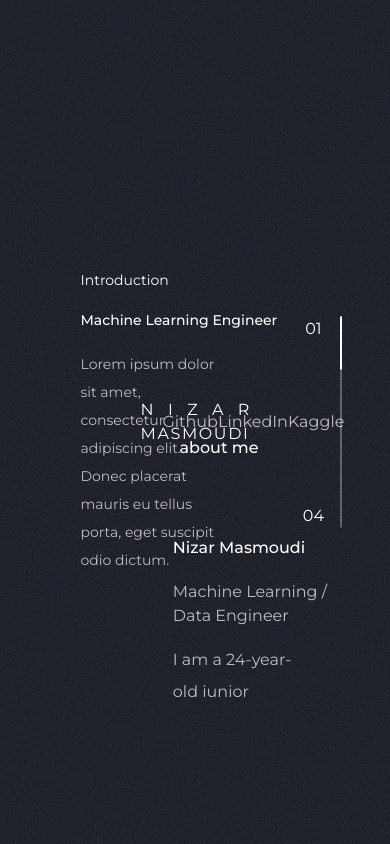
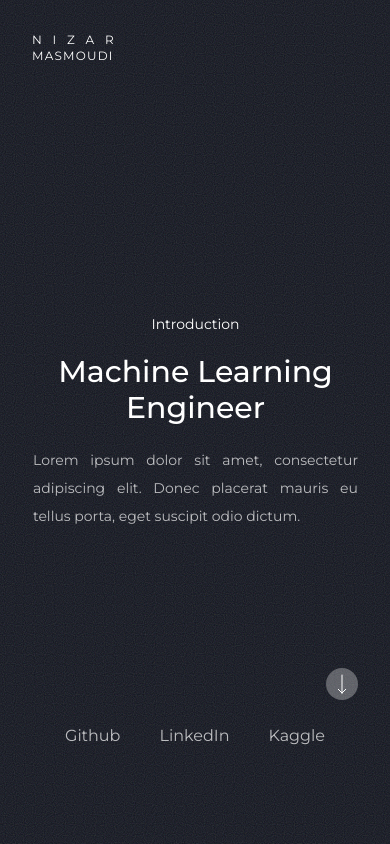
Before and after one commit to nizar-masmoudi/nizar-masmoudi.github.io, a React (Create React App) app: page / in a window 390 px wide. Built offline with nearby package versions, Linux system fonts and the light colour scheme.

Commit message:
Responsiveness (Mobile Pt. 1)

```diff
--- a/src/App.jsx
+++ b/src/App.jsx
@@ -26,7 +26,7 @@ function App() {
       <Links />
       <div
         id='container'
-        className='absolute top-1/2 -translate-y-1/2 md:left-24 lg:left-44 w-5/6 h-[550px] overflow-y-scroll scrollbar-hide snap-y snap-mandatory'
+        className='absolute top-1/2 -translate-y-1/2 left-1/2 -translate-x-1/2 md:translate-x-0 md:left-24 lg:left-44 w-5/6 h-[550px] overflow-y-scroll scrollbar-hide snap-y snap-mandatory'
       >
         <Intro id='intro' />
         <About id='about' />
--- a/src/components/About.jsx
+++ b/src/components/About.jsx
@@ -2,13 +2,13 @@ import React from 'react';
 import { DevicePhoneMobileIcon, EnvelopeIcon, MapPinIcon } from '@heroicons/react/24/outline'
 export default function About({ id }) {
   return (
-    <div id={id} className='w-full h-full flex flex-col justify-center pl-12 snap-center'>
-      <span className='relative w-full h-24 mb-24'>
-        <h1 className='absolute md:bottom-2 lg:bottom-4 left-1/2 -translate-x-1/2 text-center font-medium md:text-4xl lg:text-5xl'>about me</h1>
-        <h1 className='absolute bottom-0 left-1/2 -translate-x-1/2 text-center font-bold md:text-7xl lg:text-8xl text-white/5'>ABOUT ME</h1>
+    <div id={id} className='w-full h-full flex flex-col justify-center md:pl-12 snap-center'>
+      <span className='relative w-full h-24 mb-6 md:mb-24'>
+        <h1 className='absolute bottom-1/2 -translate-y-1/2 md:bottom-2 lg:bottom-4 left-1/2 -translate-x-1/2 text-center font-medium text-3xl md:text-4xl lg:text-5xl'>about me</h1>
+        <h1 className='absolute bottom-0 left-1/2 -translate-x-1/2 text-center font-bold text-7xl md:text-7xl lg:text-8xl text-white/5'>ABOUT ME</h1>
       </span>
-      <span className='flex items-center w-full md:text-sm lg:text-base'>
-        <span className='w-1/3 space-y-4'>
+      <span className='flex flex-col md:flex-row items-center w-full md:text-sm lg:text-base'>
+        <span className='hidden md:block w-1/3 space-y-4'>
           <span className='flex items-center text-white/70 space-x-4'>
             <MapPinIcon className='md:w-5 lg:w-6 stroke-white/70' />
             <p>Tunis, Tunisia</p>
@@ -22,10 +22,10 @@ export default function About({ id }) {
             <p>(+216) 94 526 320</p>
           </span>
         </span>
-        <span className='w-2/3'>
-          <h2 className='font-medium md:text-2xl lg:text-3xl leading-loose'>Nizar Masmoudi</h2>
-          <p className='text-white/70 my-4'>Machine Learning / Data Engineer</p>
-          <p className='text-white/70 leading-loose w-2/3'>
+        <span className='w-full md:w-2/3'>
+          <h2 className='text-base font-medium md:text-2xl lg:text-3xl leading-loose'>Nizar Masmoudi</h2>
+          <p className='text-xs text-white/70 my-4'>Machine Learning / Data Engineer</p>
+          <p className='text-xs text-justify md:text-left text-white/70 leading-loose w-full md:w-2/3'>
             I am a 24-year-old junior computer vision engineer with an enormous
             passion for innovation and novelty. I have built my knowledge through
             raw advanced mathematics and physics for over 2 intensive university
--- a/src/components/Intro.jsx
+++ b/src/components/Intro.jsx
@@ -3,10 +3,10 @@ import React from 'react'
 export default function Intro({ id }) {
 
   return (
-    <div id={id} className='flex flex-col w-full h-full justify-center pl-12 space-y-5 text-sm snap-center '>
-      <p className='md:text-base lg:text-lg'>Introduction</p>
-      <h1 className='md:text-4xl lg:text-5xl font-medium'>Machine Learning Engineer</h1>
-      <p className='md:text-sm lg:text-base text-white/70 w-1/2 leading-loose'>Lorem ipsum dolor sit amet, consectetur adipiscing elit. Donec placerat mauris eu tellus porta, eget suscipit odio dictum.</p>
+    <div id={id} className='flex flex-col w-full h-full justify-center md:pl-12 space-y-5 text-sm snap-center'>
+      <p className='md:text-base lg:text-lg text-center md:text-left'>Introduction</p>
+      <h1 className='text-3xl md:text-4xl lg:text-5xl font-medium text-center md:text-left'>Machine Learning Engineer</h1>
+      <p className='md:text-sm lg:text-base text-white/70 md:w-1/2 leading-loose text-justify md:text-left'>Lorem ipsum dolor sit amet, consectetur adipiscing elit. Donec placerat mauris eu tellus porta, eget suscipit odio dictum.</p>
     </div>
   )
 }
--- a/src/components/Links.jsx
+++ b/src/components/Links.jsx
@@ -2,7 +2,7 @@ import React from 'react'
 
 export default function Links() {
   return (
-    <span className='absolute md:left-8 lg:left-12 md:bottom-8 lg:bottom-12 flex items-center justify-between w-1/6 text-white/70 md:text-sm lg:text-base'>
+    <span className='absolute left-1/2 -translate-x-1/2 md:translate-x-0 md:left-8 lg:left-12 bottom-24 md:bottom-8 lg:bottom-12 flex items-center justify-between w-2/3 md:w-1/6 text-white/70 text-xsmd:text-sm lg:text-base'>
       <a className='cursor-pointer' href='https://github.com/nizar-masmoudi' target='_blank' rel='noreferrer noopener'>Github</a>
       <a className='cursor-pointer' href='https://www.linkedin.com/in/nizar-masmoudi/' target='_blank' rel='noreferrer noopener'>LinkedIn</a>
       <a className='cursor-pointer' href='https://www.kaggle.com/nizarmasmoudi' target='_blank' rel='noreferrer noopener'>Kaggle</a>
--- a/src/components/Logo.jsx
+++ b/src/components/Logo.jsx
@@ -2,7 +2,7 @@ import React from 'react';
 
 export default function Logo() {
   return (
-    <span className='absolute md:left-8 lg:left-12 md:top-8 lg:top-12 md:text-sm lg:text-lg md:-space-y-1 lg:-space-y-2'>
+    <span className='absolute left-8 lg:left-12 top-8 lg:top-12 text-xs md:text-sm lg:text-lg md:-space-y-1 lg:-space-y-2'>
       <span className='flex items-center justify-between'>
         <p>N</p>
         <p>I</p>
--- a/src/components/Pagination.jsx
+++ b/src/components/Pagination.jsx
@@ -2,7 +2,7 @@ import React from 'react'
 
 export default function Pagination({ page }) {
   return (
-    <span className='absolute right-12 top-1/2 h-1/4 -translate-y-1/2 flex items-center'>
+    <span className='hidden absolute right-12 top-1/2 h-1/4 -translate-y-1/2 md:flex items-center'>
       <span className='flex flex-col items-center justify-between h-full mr-4 md:text-sm lg:text-base'>
         <p>01</p>
         <p>04</p>
--- a/src/components/Scroll.jsx
+++ b/src/components/Scroll.jsx
@@ -3,8 +3,8 @@ import React from 'react'
 
 export default function Scroll({ faceDown }) {
   return (
-    <div className={`absolute right-12 md:bottom-16 lg:bottom-24 flex items-center justify-center md:w-10 lg:w-12 aspect-square bg-white/30 rounded-full ${faceDown ? 'rotate-0' : 'rotate-180'} duration-200`}>
-      <ArrowLongDownIcon className='md:w-6 lg:w-8 stroke-[1px]' />
+    <div className={`absolute right-8 md:right-12 bottom-36 md:bottom-16 lg:bottom-24 flex items-center justify-center w-8 md:w-10 lg:w-12 aspect-square bg-white/30 rounded-full ${faceDown ? 'rotate-0' : 'rotate-180'} duration-200`}>
+      <ArrowLongDownIcon className='w-6 md:w-6 lg:w-8 stroke-[1px]' />
     </div>
   )
 }
--- a/src/components/Timeline.jsx
+++ b/src/components/Timeline.jsx
@@ -14,15 +14,15 @@ const Marker = ({ date, estab, role, major }) => (
 function Timeline({ children }) {
   return (
     <div className='flex flex-col items-center justify-center w-full h-full snap-center'>
-      <span className='relative w-full h-24 mb-12'>
-        <h1 className='absolute md:bottom-2 lg:bottom-4 left-1/2 -translate-x-1/2 text-center font-medium md:text-4xl lg:text-5xl'>
+      <span className='relative w-full h-24 mb-6 md:mb-12'>
+        <h1 className='absolute bottom-1/2 -translate-y-1/2 md:bottom-2 lg:bottom-4 left-1/2 -translate-x-1/2 text-center font-medium text-3xl md:text-4xl lg:text-5xl'>
           my story
         </h1>
-        <h1 className='absolute bottom-0 left-1/2 -translate-x-1/2 text-center font-bold md:text-7xl lg:text-8xl text-white/5'>
+        <h1 className='absolute bottom-0 left-1/2 -translate-x-1/2 text-center font-bold text-7xl md:text-7xl lg:text-8xl text-white/5'>
           MY STORY
         </h1>
       </span>
-      <span className='flex w-full h-2/3 items-center justify-center md:text-xs lg:text-base'>
+      <span className='hidden md:flex w-full h-2/3 items-center justify-center md:text-xs lg:text-base'>
         {React.Children.map(children, child => (
           <span className='group flex items-center'>
             {React.cloneElement(child)}
--- a/src/components/Work.jsx
+++ b/src/components/Work.jsx
@@ -18,14 +18,14 @@ function Work({ id, children }) {
       className='flex flex-col items-center justify-center w-full h-full snap-center'
     >
       <span className='relative w-full h-24 md:mb-20 lg:mb-24'>
-        <h1 className='absolute md:bottom-2 lg:bottom-4 left-1/2 -translate-x-1/2 text-center font-medium md:text-4xl lg:text-5xl'>
+        <h1 className='absolute bottom-2 md:bottom-2 lg:bottom-4 left-1/2 -translate-x-1/2 text-center font-medium text-3xl md:text-4xl lg:text-5xl'>
           portoflio
         </h1>
-        <h1 className='absolute bottom-0 left-1/2 -translate-x-1/2 text-center font-bold md:text-7xl lg:text-8xl text-white/5'>
+        <h1 className='absolute bottom-0 left-1/2 -translate-x-1/2 text-center font-bold text-7xl md:text-7xl lg:text-8xl text-white/5'>
           PORTFOLIO
         </h1>
       </span>
-      <span className='flex flex-col items-center justify-center w-full md:space-y-5 lg:space-y-8'>
+      <span className='hidden md:flex flex-col items-center justify-center w-full md:space-y-5 lg:space-y-8'>
         {children}
       </span>
     </div>
```
